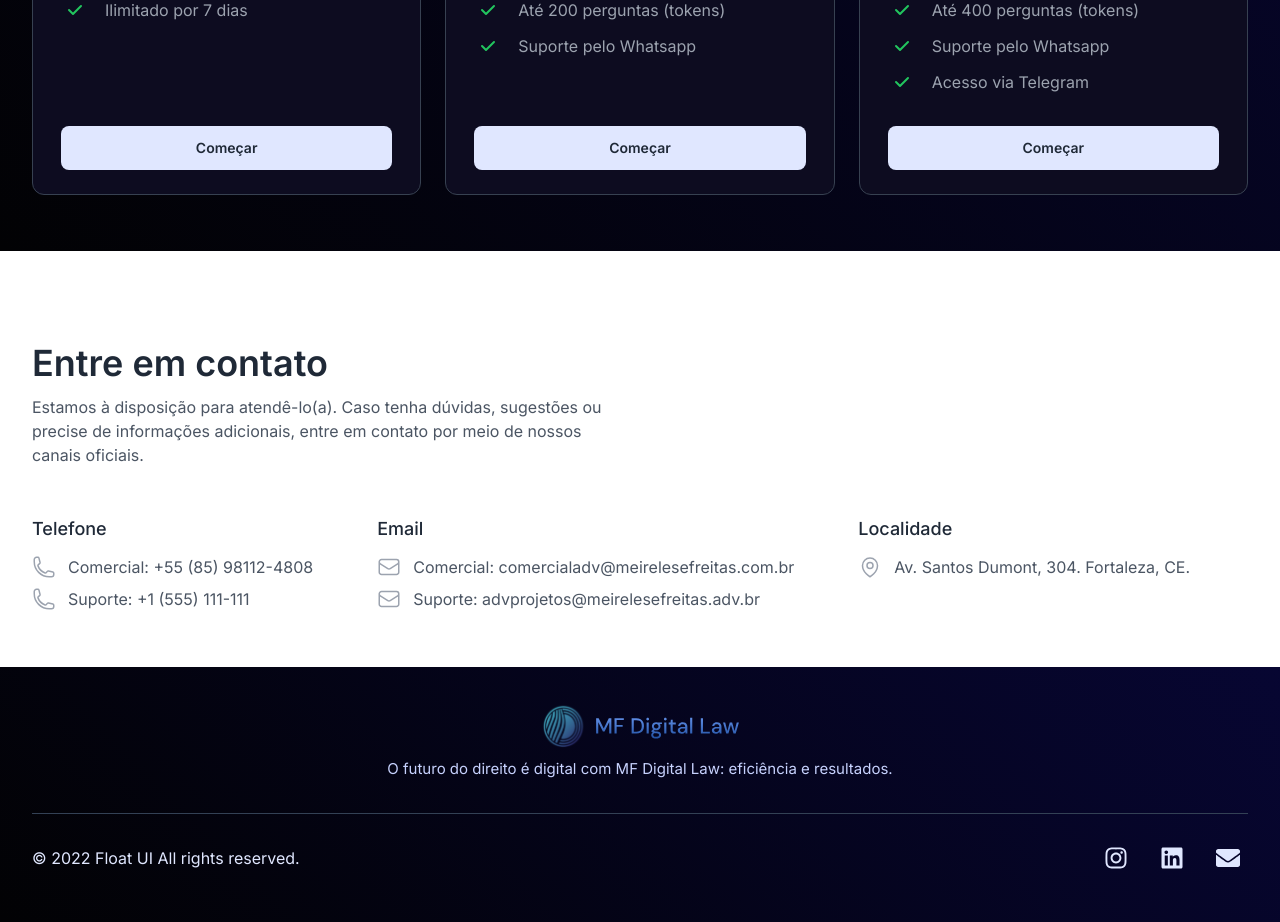
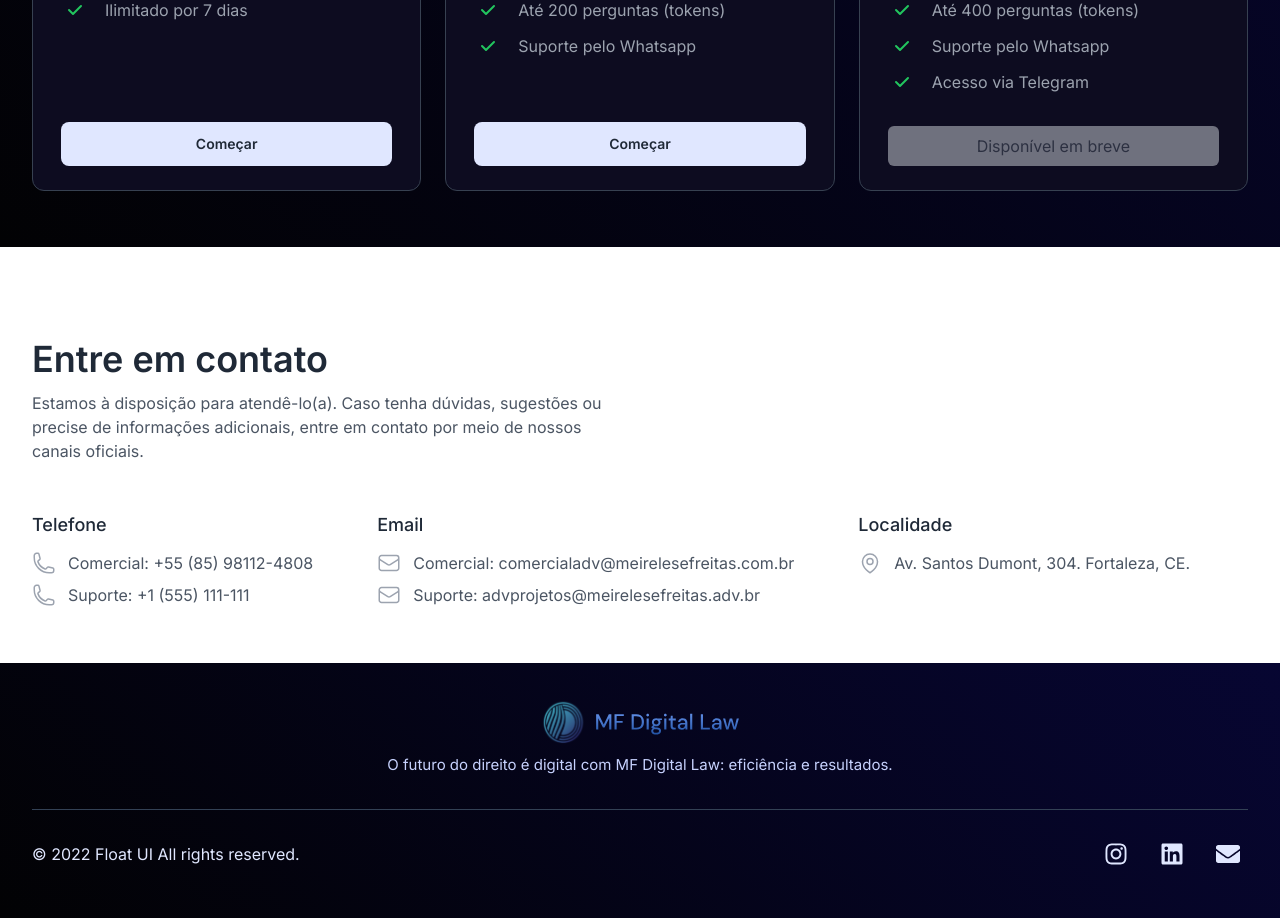
Before and after one commit to System-Apollo/FRONT_T.IA.GO, a Next.js app: page / in a window 1280 px wide. Shown: the part 4300-5222 px from the top of the page. Built offline with nearby package versions, Linux system fonts and the light colour scheme.

Commit message:
♻️ refat: customize planos buttons

```diff
--- a/src/pages/planos/index.tsx
+++ b/src/pages/planos/index.tsx
@@ -1,3 +1,4 @@
+import Link from 'next/link';
 import { useEffect, useState, useRef } from 'react';
 
 export default function Planos() {
@@ -39,6 +40,7 @@ export default function Planos() {
                 "Limitado a 20 processos",
                 "Ilimitado por 7 dias",
             ],
+            isButton: true,
         },
         {
             name: "Plano Assistente",
@@ -53,6 +55,7 @@ export default function Planos() {
                 "Até 200 perguntas (tokens)",
                 "Suporte pelo Whatsapp",
             ],
+            isButton: true,
         },
         {
             name: "Plano Analista",
@@ -68,6 +71,7 @@ export default function Planos() {
                 "Suporte pelo Whatsapp",
                 "Acesso via Telegram",
             ],
+            isButton: false,
         },
     ];
 
@@ -131,9 +135,17 @@ export default function Planos() {
                                     ))}
                                 </ul>
                                 <div className='w-full px-7'>
-                                    <button className="px-3 py-3 rounded-lg w-full font-semibold text-sm duration-150 text-gray-800 bg-indigo-100 hover:text-gray-600 active:bg-indigo-700">
-                                        Começar
-                                    </button>
+                                    {item.isButton ? (
+                                        <Link href={'/registro'}>
+                                            <button className="px-3 py-3 rounded-lg w-full font-semibold text-sm duration-150 text-gray-800 bg-indigo-100 hover:text-gray-600 active:bg-indigo-700">
+                                                Começar
+                                            </button>
+                                        </Link>
+                                    ) : (
+                                        <button className="bg-gray-300 px-4 py-2 rounded-md cursor-not-allowed opacity-50 w-full" disabled>
+                                            Disponível em breve
+                                        </button>
+                                    )}
                                 </div>
                             </div>
                         </div>
```
